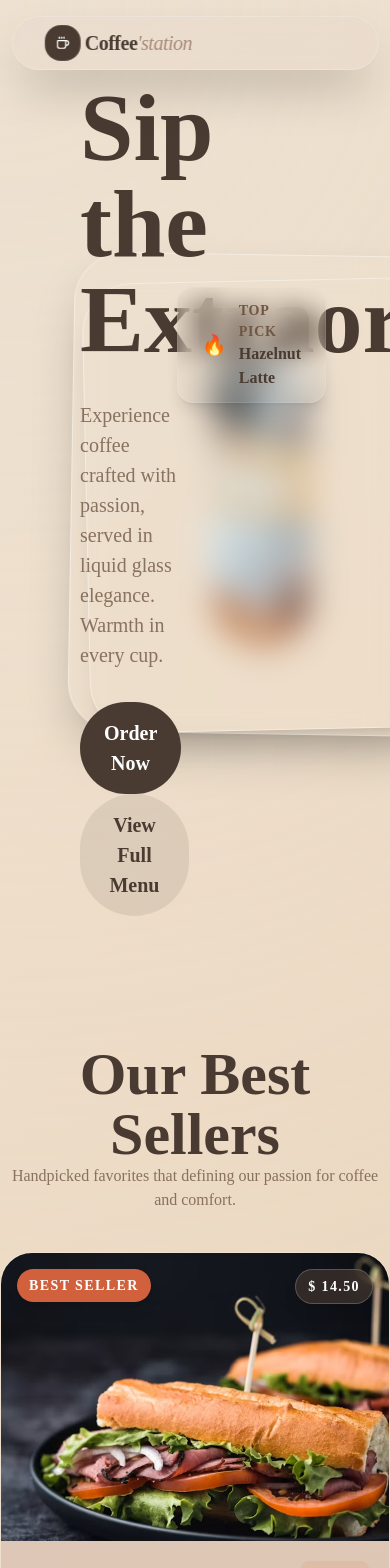
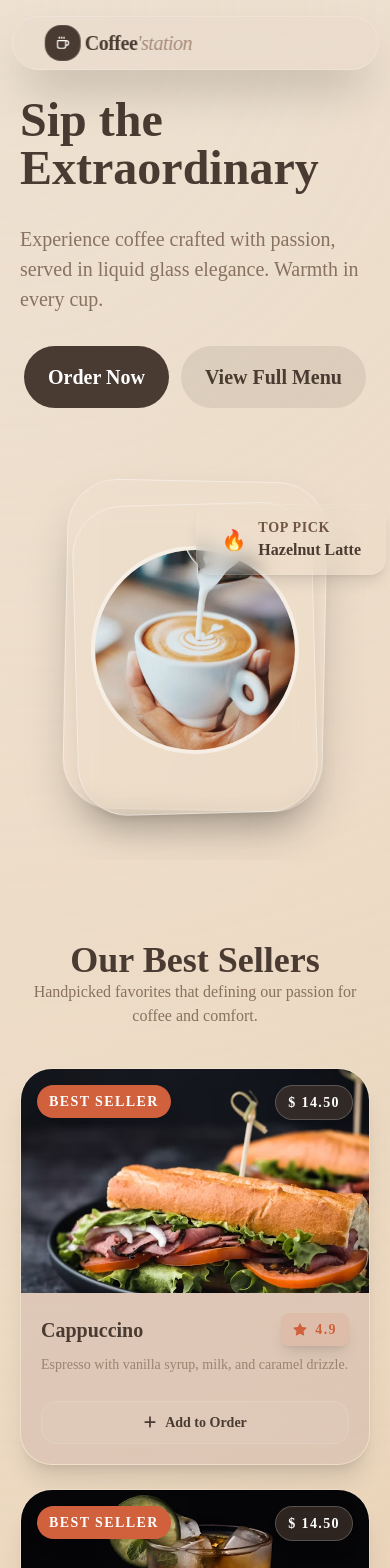
Before and after one commit to rachel0623123/coffee_station_rachel, a React (Vite) app: page / in a window 390 px wide. Shown: the top 1568 px of the page. Built offline with nearby package versions, Linux system fonts and the light colour scheme.

Commit message:
feat: make home page responsive

```diff
--- a/src/app/index.css
+++ b/src/app/index.css
@@ -26,9 +26,9 @@
 
     }
     .testimonialCard{
-        @apply p-6 w-96 h-60 rounded-[24px] relative border border-white/30 bg-white/10 transition-colors pointer-events-none select-none relative  font-sans shadow-2xl
+        @apply p-6 w-[85vw] max-w-96 min-h-60 rounded-[24px] relative border border-white/30 bg-white/10 transition-colors pointer-events-none select-none font-sans shadow-2xl
     }
-    .quateMark{
+    .quoteMark{
         @apply absolute -top-5 left-6 bg-coffee-800 rounded-full p-2.5  shadow-lg  text-white
     }
 
@@ -88,7 +88,7 @@
         @apply shrink-0 glass outline outline-8 shadow-xl relative overflow-hidden
     }
     .slideCard {
-        @apply  w-[350px]  h-[440px] rounded-2xl outline-white/20 hover:scale-110 transition-transform duration-700 ease-out shrink-0 glass outline outline-8 shadow-xl relative overflow-hidden rounded-2xl overflow-hidden
+        @apply  w-[280px] h-[352px] sm:w-[350px] sm:h-[440px] outline-white/20 hover:scale-110 transition-transform duration-700 ease-out shrink-0 glass outline outline-8 shadow-xl relative overflow-hidden rounded-2xl
     }
     .staffCard{
         @apply  w-[200px] h-[200px] rounded-full outline-white
@@ -109,7 +109,7 @@
         @apply text-coffee-950
     }
     .sectionHeader{
-        @apply text-6xl font-serif font-bold text-coffee-900
+        @apply text-4xl sm:text-5xl lg:text-6xl font-serif font-bold text-coffee-900
     }
     .sectionText{
         @apply text-coffee-800/80 max-w-2xl mx-auto text-base sm:text-lg font-medium
--- a/src/pages/homePage/section/Hero.tsx
+++ b/src/pages/homePage/section/Hero.tsx
@@ -25,15 +25,15 @@ const scrollToTopSelling = () => {
     document.getElementById("top-selling")?.scrollIntoView({ behavior: "smooth", block: "start" });
 };
 
-function Hero(){
+function Hero() {
 
     const navigate = useNavigate();
     const x = useMotionValue(0);
 
-    const {scrollY} = useScroll();
+    const { scrollY } = useScroll();
     const y1 = useTransform(scrollY, [0, 500], [0, 200]);
 
-    const handleMouseMove = (e : React.MouseEvent<HTMLDivElement>) => {
+    const handleMouseMove = (e: React.MouseEvent<HTMLDivElement>) => {
         const { clientX } = e;
         const moveX = clientX - window.innerWidth / 2;
         x.set(moveX / 20);
@@ -41,14 +41,14 @@ function Hero(){
     }
 
     return (
-        <section className="relative min-h-screen flex items-center justify-center overflow-hidden pt-20" onMouseMove={handleMouseMove}>
-            <div className="mx-auto px-20 relative z-10 grid grid-cols-2 gap-8 items-center max-w-6xl">
-                <motion.div style={{y: y1 }}  className="text-left space-y-8 relative z-20">
+        <section className="relative min-h-screen flex items-center justify-center overflow-hidden pt-24 lg:pt-20" onMouseMove={handleMouseMove}>
+            <div className="mx-auto px-5 sm:px-10 lg:px-20 relative z-10 grid grid-cols-1 lg:grid-cols-2 gap-8 items-center max-w-6xl">
+                <motion.div style={{ y: y1 }} className="text-left space-y-8 relative z-20">
                     <motion.h1
                         variants={sentence}
                         initial="hidden"
                         animate="visible"
-                        className="text-8xl font-serif font-bold text-coffee-900">
+                        className="text-5xl sm:text-6xl lg:text-8xl font-serif font-bold text-coffee-900">
                         {"Sip the Extraordinary".split("").map((char, index) => (
                             <motion.span key={index} variants={letter}>
                                 {char}
@@ -56,38 +56,33 @@ function Hero(){
                         ))}
                     </motion.h1>
                     <motion.p
-                        initial={{opacity: 0, x:-30}}
-                        animate={{opacity:1, x:0}}
-                        transition={{delay: 1, duration: 0.8}}
+                        initial={{ opacity: 0, x: -30 }}
+                        animate={{ opacity: 1, x: 0 }}
+                        transition={{ delay: 1, duration: 0.8 }}
                         className="text-xl text-coffee-800/80 max-w-lg mx-0 font-medium">
                         Experience coffee crafted with passion, served in liquid glass elegance. Warmth in every cup.
                     </motion.p>
                     <motion.div
-                        className="inline-block"
+                        className="flex flex-wrap justify-center lg:justify-start gap-3"
                         initial={{ opacity: 0, y: 50 }}
                         animate={{ opacity: 1, y: 0 }}
                         whileHover={{ scale: 1.05 }}
                         transition={{ duration: 0.5 }}
                     >
-                        <Button content="Order Now" variant="orderBtn mr-2" onClick={scrollToTopSelling} />
-                        <Button content = "View Full Menu" variant ="viewFullBtn" onClick={()=>navigate("/product")}/>
+                        <Button content="Order Now" variant="orderBtn" onClick={scrollToTopSelling} />
+                        <Button content="View Full Menu" variant="viewFullBtn" onClick={() => navigate("/product")} />
                     </motion.div>
                 </motion.div>
 
-                <motion.div className="relative h-[350px] flex items-center justify-center" style={{x}}>
-                     <motion.div
-                        animate={{ rotate: 360 }}
-                        transition={{ duration: 40, repeat: Infinity, ease: "linear" }}
-                        className="absolute w-[500px] h-[500px] border border-white/10 rounded-full hidden"
-                    />
+                <motion.div className="relative h-[420px] sm:h-[580px] lg:h-[350px] flex items-center justify-center" style={{ x }}>
                     <motion.div
                         animate={{ y: [0, -20, 0], rotate: [0, 5, 0] }}
                         transition={{ duration: 8, repeat: Infinity, ease: "easeInOut" }}
-                        className="glass absolute w-[380px] h-[480px] rounded-[50px] z-0 -rotate-6 border-l border-white/40 shadow-2xl"
+                        className="glass absolute w-[260px] h-[330px] sm:w-[380px] sm:h-[480px] rounded-[50px] z-0 -rotate-6 border-l border-white/40 shadow-2xl"
                     />
                     <motion.div
                         whileHover={{ scale: 1.1 }}
-                    className="absolute -top-9 -right-4 glass px-6 py-3 rounded-2xl flex items-center gap-3 shadow-lg z-20 cursor-pointer"
+                        className="absolute top-16 sm:top-20 lg:-top-9 -right-4 glass px-6 py-3 rounded-2xl flex items-center gap-3 shadow-lg z-20 cursor-pointer"
                     >
                         <span className="text-xl md:text-2xl">🔥</span>
                         <div>
@@ -98,9 +93,9 @@ function Hero(){
                     <motion.div
                         animate={{ y: [0, 30, 0], rotate: [0, -5, 0] }}
                         transition={{ duration: 7, repeat: Infinity, ease: "easeInOut", delay: 1 }}
-                        className="glass absolute w-[350px] h-[450px] rounded-[50px] z-0 rotate-12 border-white/40 shadow-xl"
+                        className="glass absolute w-[240px] h-[310px] sm:w-[350px] sm:h-[450px] rounded-[50px] z-0 rotate-12 border-white/40 shadow-xl"
                     />
-                    <img src={imageSrc} alt="" className="rounded-full outline outline-4 outline-white/50 w-[300px] h-[300px] object-cover"/>
+                    <img src={imageSrc} alt="" className="relative z-10 rounded-full outline outline-4 outline-white/50 w-[200px] h-[200px] sm:w-[300px] sm:h-[300px] object-cover" />
                 </motion.div>
 
             </div>
--- a/src/pages/homePage/section/Testimonials.tsx
+++ b/src/pages/homePage/section/Testimonials.tsx
@@ -21,10 +21,12 @@ function Testimonials(){
                 <Swiper
                     slidesPerView="auto"
                     spaceBetween={24}
+                    slidesOffsetBefore={20}
+                    slidesOffsetAfter={20}
                     className="py-8"
                 >
                     {testimonials.map((item, index) => (
-                    <SwiperSlide key={`${item.id}-${index}` } className="!w-auto !py-10 ml-5">
+                    <SwiperSlide key={`${item.id}-${index}` } className="!w-auto !py-10">
                         <TestimonialCard  quote={item.quote} name={item.name} role={item.role} avatar={item.avatar}/>
                     </SwiperSlide>
                     ))}
--- a/src/pages/homePage/section/TopSelling.tsx
+++ b/src/pages/homePage/section/TopSelling.tsx
@@ -10,7 +10,7 @@ function TopSelling(){
     const addCartItem = useCoffeeStore((state) => state.addCartItem);
     const openCartFunc =  useCoffeeStore((state) => state.openCart);
     return (
-        <section id="top-selling" className="relative flex flex-col items-center justify-center pt-32 ">
+        <section id="top-selling" className="relative flex flex-col items-center justify-center pt-20 lg:pt-32 px-5 sm:px-8 lg:px-12">
             <div className="w-full max-w-[1536px] pb-20">
                 <div className="text-center mb-10 sm:mb-16">
                     <h2 className="sectionHeader">Our Best Sellers</h2>
--- a/src/shared/ui/cards/ProductCard.tsx
+++ b/src/shared/ui/cards/ProductCard.tsx
@@ -23,8 +23,8 @@ function ProductCard ( {
 }:ProductCardProps){
     return (
         <div className="productCard group">
-            <div className="relative h-72 overflow-hidden group">
-                <img alt={product_name} className="w-full h-full object-cover transform h-[220px] group-hover:scale-110 transition-transform duration-700 ease-out" src={image}  />
+            <div className="relative h-56 sm:h-64 xl:h-72 overflow-hidden group">
+                <img alt={product_name} className="w-full h-full object-cover transform group-hover:scale-110 transition-transform duration-700 ease-out" src={image}  />
                 <div className="absolute inset-0 bg-gradient-to-t from-black/40 to-transparent opacity-0 group-hover:opacity-100 transition-opacity duration-500"></div>
                 {badge_star >= 4.9 && <LabelBadge content = "best seller" variant="solid absolute" />}
                 <LabelBadge content = {`$ ${badge_price.toFixed(2)}`} variant="dark absolute"/>
--- a/src/shared/ui/cards/SlideCard.tsx
+++ b/src/shared/ui/cards/SlideCard.tsx
@@ -9,7 +9,7 @@ function SlideCard ({
 }: SlideCardProps){
     return (
         <div className="slideCard">
-            <img alt={alt} className={`w-full h-full object-cover h-[220px] hover:scale-110 transition-transform duration-700 ease-out`} src = {image} />
+            <img alt={alt} className={`w-full h-full object-cover hover:scale-110 transition-transform duration-700 ease-out`} src = {image} />
             <div className="absolute inset-0 bg-black/10 opacity-0 hover:opacity-100 transition-opacity duration-500 rounded-xl"></div>
         </div>
     )
--- a/src/shared/ui/cards/TestimonialCard.tsx
+++ b/src/shared/ui/cards/TestimonialCard.tsx
@@ -14,8 +14,8 @@ function TestimonialCard({
 }: TestimonialCardProps) {
   return (
     <div className="testimonialCard">
-        <div className="quateMark"><FaQuoteRight /></div>
-        <p className="text-coffee-900/90 italic mb-5 mt-3 leading-relaxed font-medium  text-xl">{quote}</p>
+        <div className="quoteMark"><FaQuoteRight /></div>
+        <p className="text-coffee-900/90 italic mb-5 mt-3 leading-relaxed font-medium text-lg sm:text-xl">{quote}</p>
 
         <div className="flex items-center gap-4">
             <img
```
Also changed, not shown: src/pages/homePage/section/Ambience.tsx (+5 -7 lines). Lines whose indentation alone changed are shown as unchanged.
